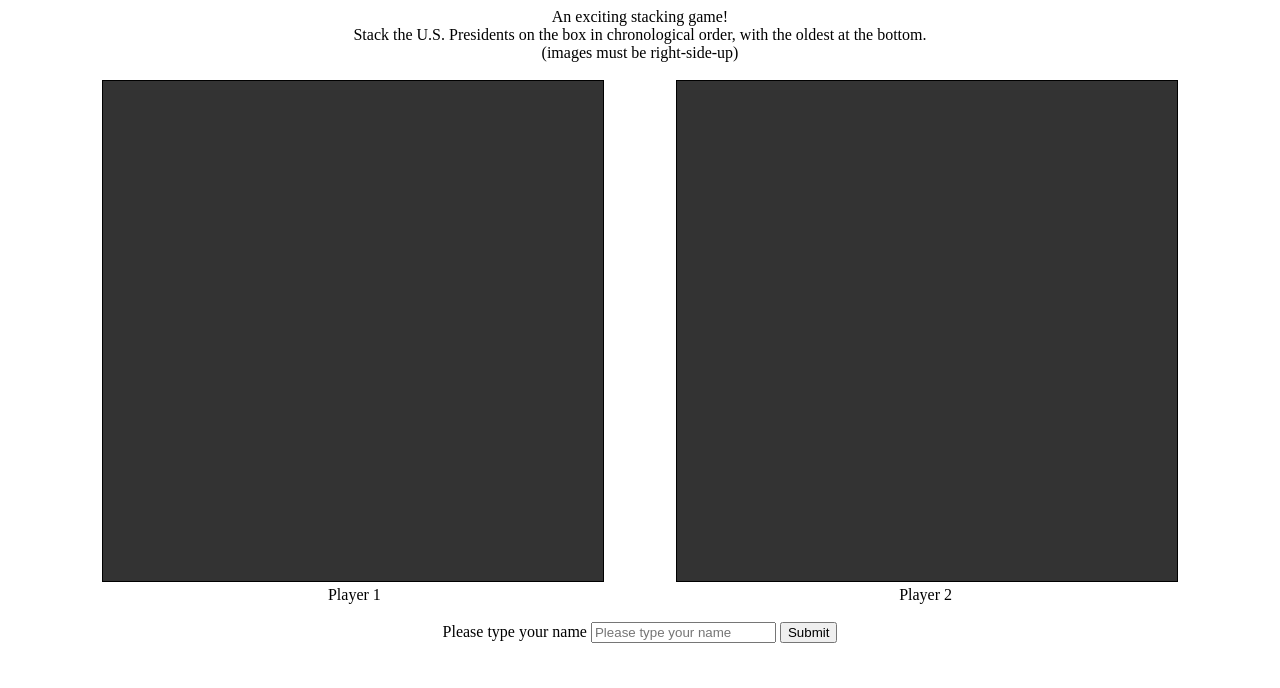
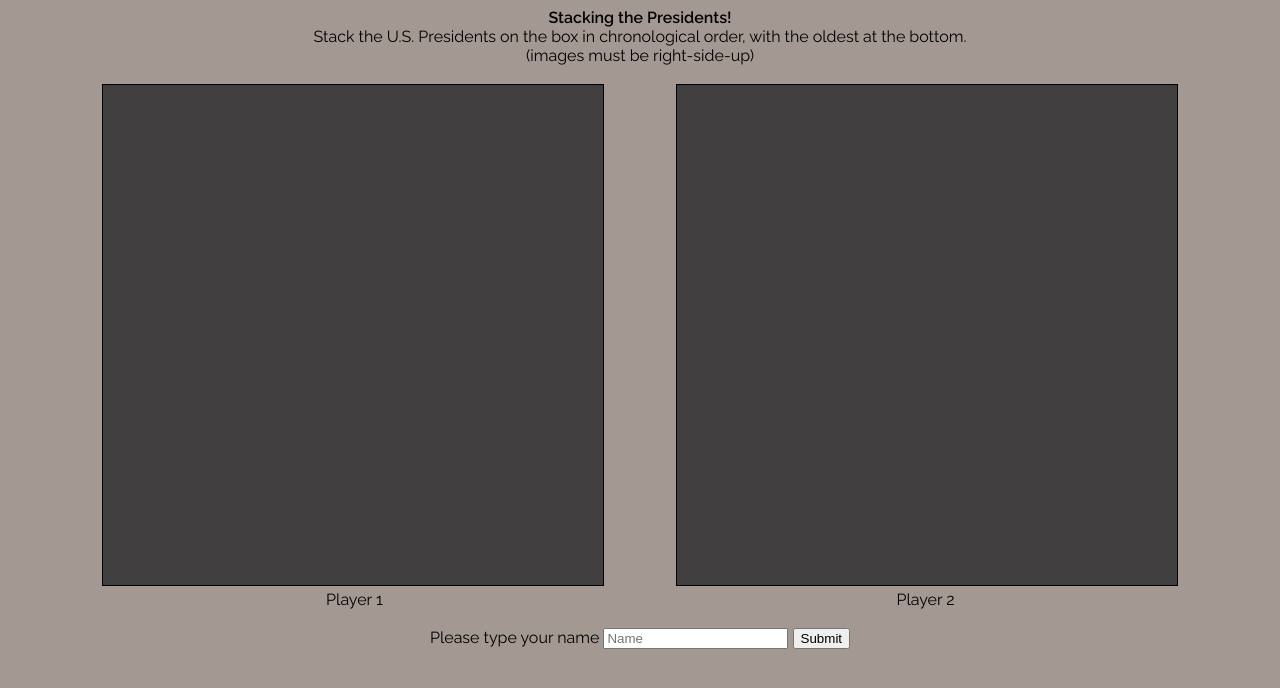
Before and after one commit to jenniferpresto/stackingThePresidents, a website: page public/index.html in a window 1280 px wide. Drawn offline with nearby package versions, Linux system fonts and the light colour scheme; no server answers.

Commit message:
trying to fix some of the aesthetics, plus made some of the log-in, log-out stuff better to avoid hanging up the server

```diff
--- a/public/css/styles.css
+++ b/public/css/styles.css
@@ -1,5 +1,18 @@
-#title {
+body {
+	background-color: #A49893;
 	text-align: center;
+	font-family: 'Raleway', sans-serif;
+	font-weight: 600;
+	color: #000000;
+}
+
+#headline {
+	font-weight: 600;
+}
+
+#instructions {
+	font-family: 'Raleway', sans-serif;
+	font-weight: 400;
 }
 
 #container {
@@ -15,7 +28,7 @@
 }
 
 canvas {
-	background-color: #333333;
+	background-color: #423F40;
 	border: 1px solid black;
 }
 
@@ -32,13 +45,19 @@ canvas {
 
 #player1 {
 	width: 500px;
+	font-weight: 400;
 	display: inline-block;
 
 }
 
 #player2 {
 	width: 500px;
+	font-weight: 400;
 	display: inline-block;
+}
+
+#playerform {
+	font-weight: 400;
 }
 
 .hide {
--- a/public/index.html
+++ b/public/index.html
@@ -2,11 +2,13 @@
 	<head>
 		<title>Tower of History?</title>
 		<link rel="stylesheet" href="css/styles.css">
+		<!-- Google font -->
+		<link href='http://fonts.googleapis.com/css?family=Raleway:500,400,700,600,800' rel='stylesheet' type='text/css'>
 
 	</head>
 	<body>
-		<div id="title">An exciting stacking game!<br>Stack the U.S. Presidents on the box in chronological order, with the oldest at the bottom.<br>
-			(images must be right-side-up)</div>
+		<div id="headline">Stacking the Presidents!</div>
+		<div id="instructions">Stack the U.S. Presidents on the box in chronological order, with the oldest at the bottom.<br>(images must be right-side-up)</div>
 		<br>
 		<div id="container">
 			<canvas id="canvas1" width="500" height="500">I'm sorry. Your browser does not support canvas. Too bad, because this site is awesome.</canvas>
@@ -18,7 +20,7 @@
 			<br><br>
 			<form id="playerform">
 				<label for="playername">Please type your name</label>
-				<input id="playername" name="playername" placeholder="Please type your name"></input>
+				<input id="playername" name="playername" placeholder="Name"></input>
 				<button id="playerbutton">Submit</button>
 			</form>
 			<div id="winstate" class = "hide">This is where win notification will go.</div>
--- a/public/javascript/main.js
+++ b/public/javascript/main.js
@@ -113,6 +113,7 @@ window.onload = function () {
         playerName = $('#playername').val();
         console.log(playerName + ' pushed the button!');
         socket.emit('player name', {name: playerName});
+        document.body.scrollTop = document.documentElement.scrollTop = 0;
     })
 
     socket.on('assign number', function(number) {
```
Also changed, not shown: server.js (+24 -4 lines).
